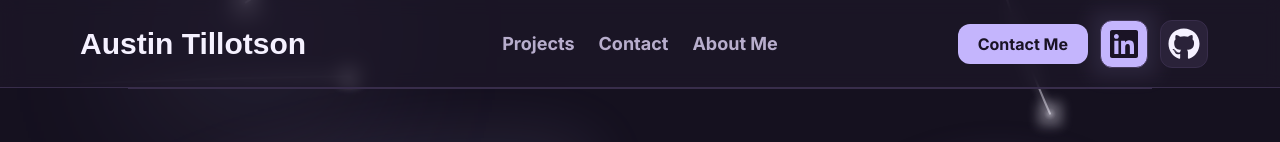
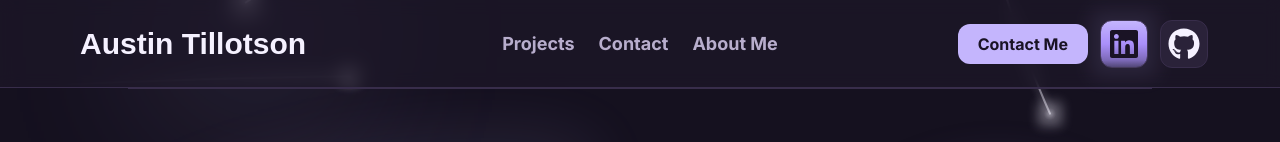
Before and after one commit to Austin-Tillotson/Portfolio, a Next.js app: page / in a window 1280 px wide. In both pictures the pointer is over the link 1124 px from the left and 43 px from the top of the page. Shown: the top 142 px of the page. Built offline with nearby package versions, Linux system fonts and the light colour scheme; a web font is replaced by a local one.

Commit message:
added gradient background to the dark to light buttons

```diff
--- a/app/globals.css
+++ b/app/globals.css
@@ -11,6 +11,16 @@
   --text-color: #f5f1ff;
   --accent-color: #c4b5fd;
   --accent-hover-color: #cec2fd;
+  --accent-transition-color: #a78bfa;
+  --accent-dark-color: #7662b1;
+  --accent-deep-color: #473c6b;
+  --accent-action-hover-background: linear-gradient(
+    to bottom,
+    var(--accent-color) 0%,
+    var(--accent-transition-color) 50%,
+    var(--accent-dark-color) 85%,
+    var(--accent-deep-color) 100%
+  );
   color-scheme: dark;
 }
 
@@ -108,10 +118,6 @@ button {
   font-size: 1.25rem;
 }
 
-.header__menu-button:hover {
-  background: var(--surface-hover-color);
-}
-
 .header__menu-button,
 .header__social-button {
   border: 1px solid var(--border-color);
@@ -119,8 +125,17 @@ button {
   font-size: 2rem;
 }
 
+.header__menu-button:hover {
+  background: linear-gradient(
+    to right,
+    var(--surface-hover-color) 0%,
+    var(--surface-hover-color) 90%,
+    var(--surface-color) 100%
+  );
+}
+
 .header__social-button:hover {
-  background: var(--accent-color);
+  background: var(--accent-action-hover-background);
   color: #1a1325;
 }
 
@@ -138,8 +153,9 @@ button {
   transition: background-color 0.2s ease, color 0.2s ease;
 }
 
-.action-link:hover {
-  background: var(--accent-color);
+.action-link:hover,
+.project-card__action:hover {
+  background: var(--accent-action-hover-background);
   color: #1a1325;
 }
 
@@ -307,11 +323,6 @@ button {
 
 .project-card__action svg {
   font-size: 1.25rem;
-}
-
-.project-card__action:hover {
-  background: var(--accent-color);
-  color: #1a1325;
 }
 
 .project-card__screenshot {
```
